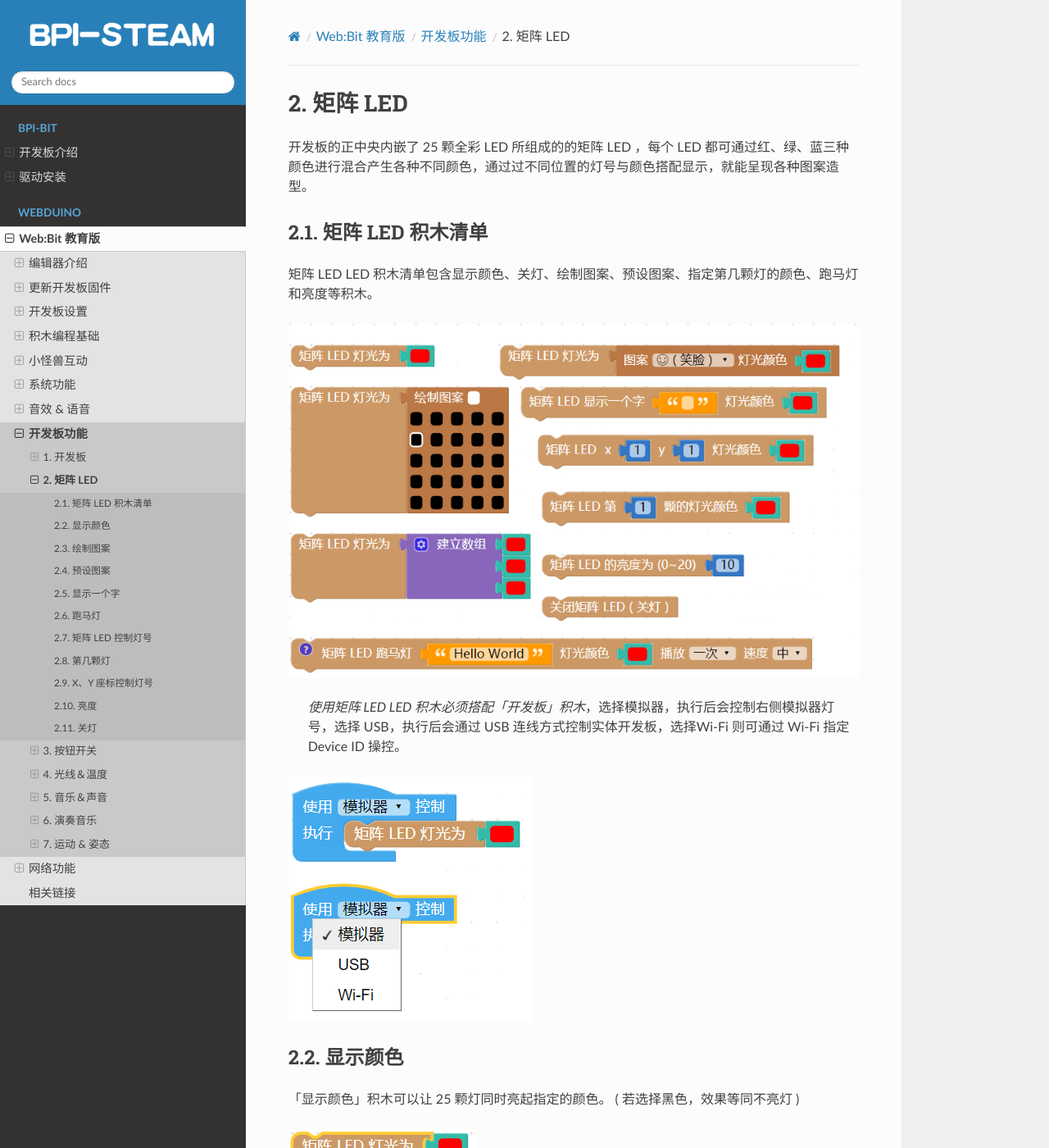
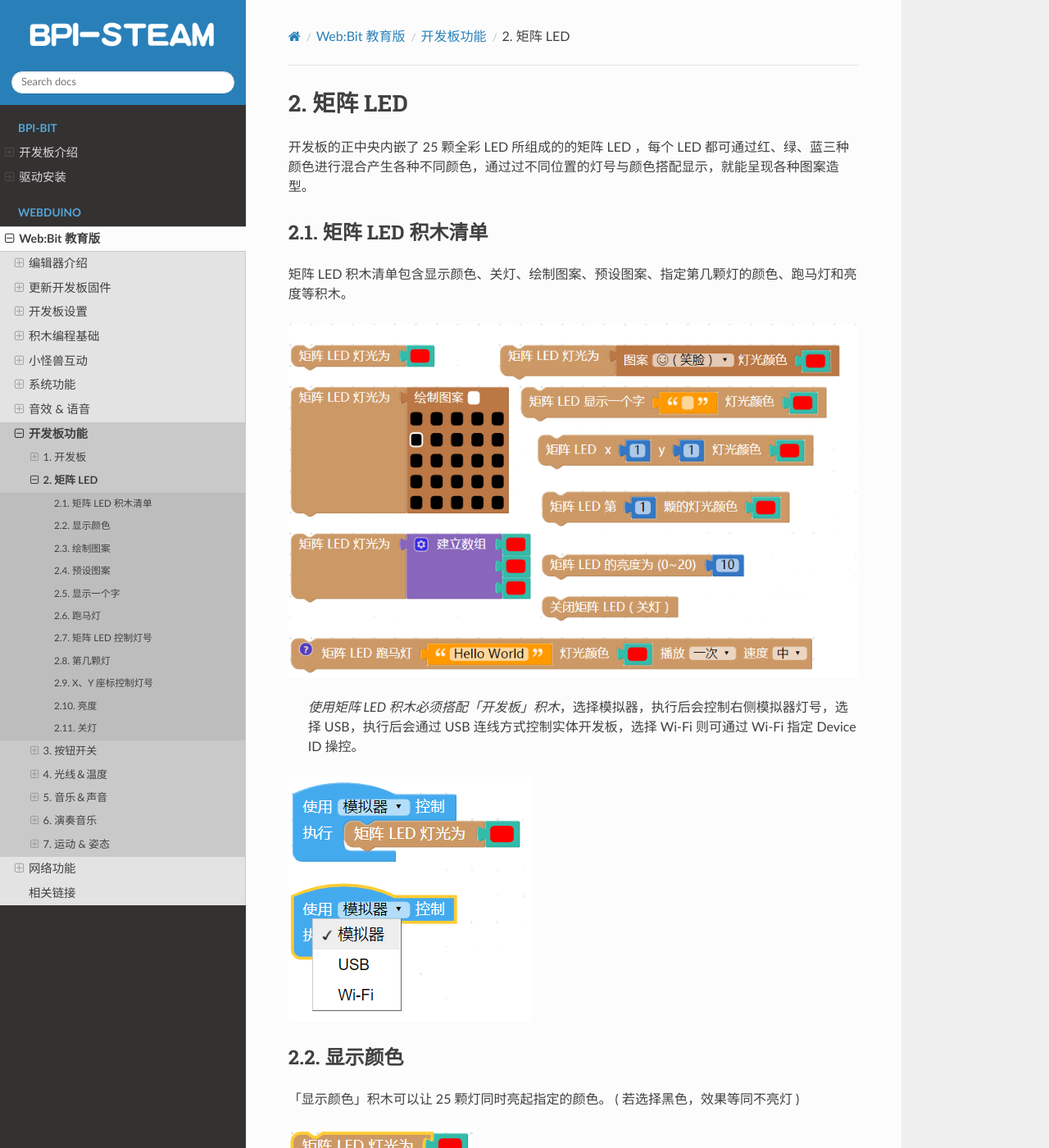
Before and after one commit to BPI-STEAM/simplified_webbit_docs, a Sphinx documentation site: the page built from source/webduino/tutorials/board/rgbled-matrix.md, in a window 1280 px wide and 1400 px high. Shown: the whole window at 82% size. Built offline with Sphinx 7.4.7 and the Read the Docs theme 2.0.0, drawn with Linux system fonts in a browser that asks for light colours; pages that are not in the unit, such as notebooks, are missing from menus.

Commit message:
Update rgbled-matrix.md

```diff
--- a/source/webduino/tutorials/board/rgbled-matrix.md
+++ b/source/webduino/tutorials/board/rgbled-matrix.md
@@ -4,11 +4,11 @@
 
 ### 矩阵 LED 积木清单
 
-矩阵 LED  LED 积木清单包含显示颜色、关灯、绘制图案、预设图案、指定第几颗灯的颜色、跑马灯和亮度等积木。
+矩阵 LED 积木清单包含显示颜色、关灯、绘制图案、预设图案、指定第几颗灯的颜色、跑马灯和亮度等积木。
 
 ![](rgbled-matrix/upload_f63f939496f887fe4786365a69edc0fc.png)
 
-> *使用矩阵 LED LED 积木必须搭配「开发板」积木*，选择模拟器，执行后会控制右侧模拟器灯号，选择 USB，执行后会通过 USB 连线方式控制实体开发板，选择Wi-Fi 则可通过 Wi-Fi 指定 Device ID 操控。
+> *使用矩阵 LED 积木必须搭配「开发板」积木*，选择模拟器，执行后会控制右侧模拟器灯号，选择 USB，执行后会通过 USB 连线方式控制实体开发板，选择 Wi-Fi 则可通过 Wi-Fi 指定 Device ID 操控。
 
 ![](rgbled-matrix/upload_a405d0e0455fd644717101c3751df0a6.png)
 
```
